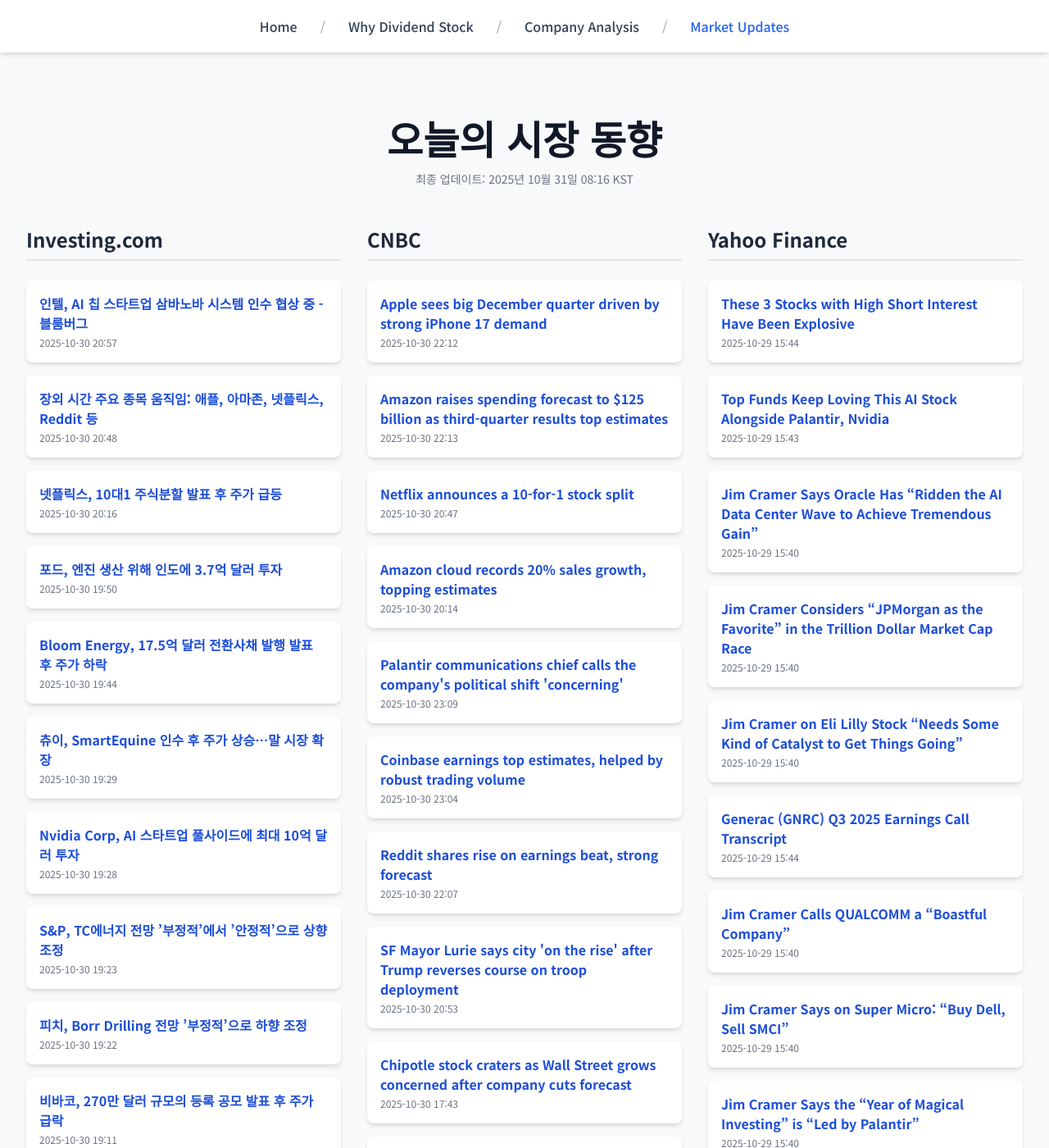
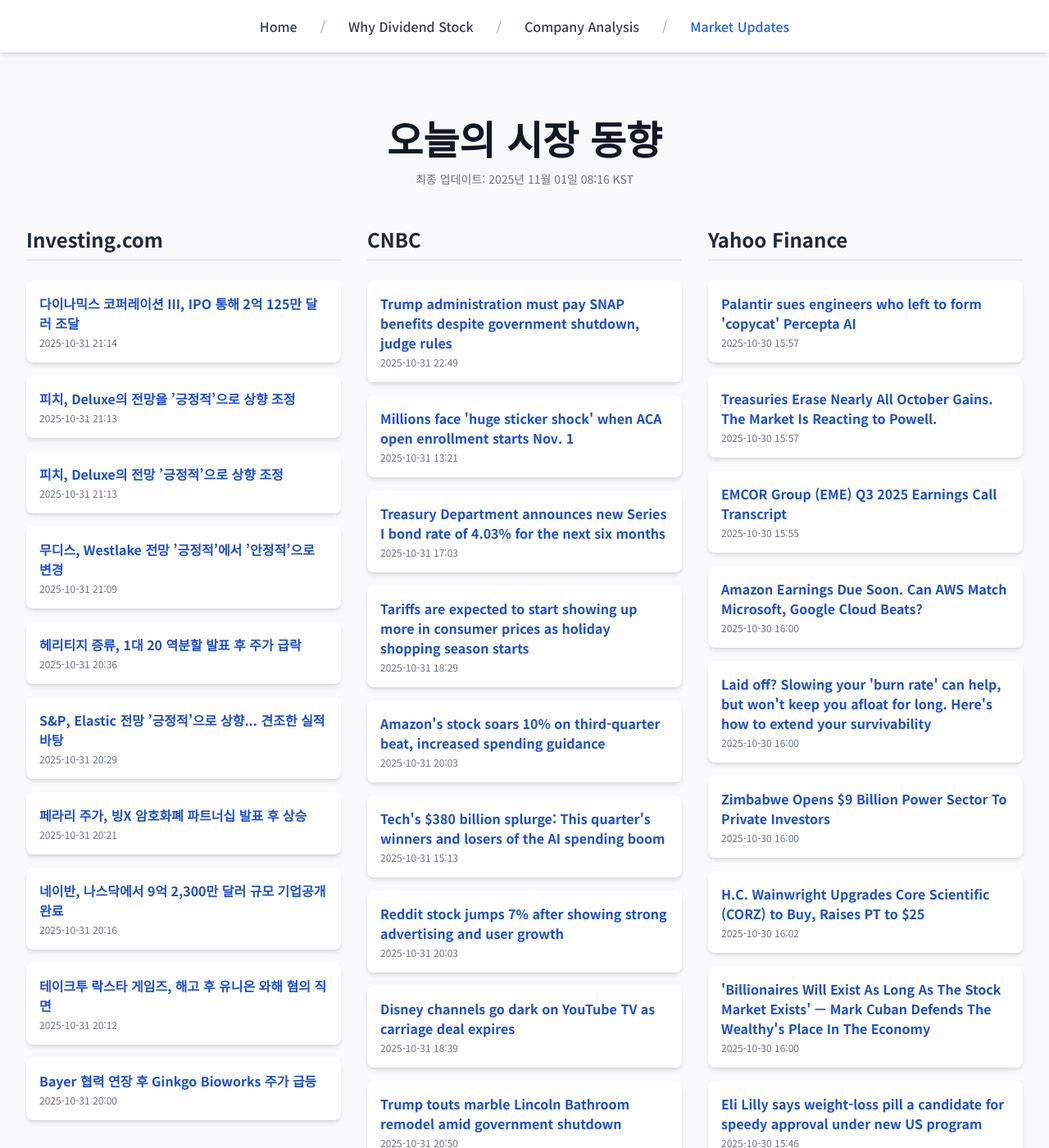
Before and after one commit to Kay-Hwang/my-company-analysis, a Jekyll site: the page built from market-updates.html, in a window 1280 px wide and 1400 px high. Shown: the whole window at 82% size. Built offline with Jekyll 4.4.1, drawn with Linux system fonts in a browser that asks for light colours; nearby versions of some CDN libraries; a script that is not in the unit is left out; some of the changed text lies outside the part shown.

Commit message:
Update daily data

```diff
--- a/_data/latest_data.json
+++ b/_data/latest_data.json
@@ -1,190 +1,190 @@
 {
-  "lastUpdated": "2025년 10월 31일 08:16 KST",
+  "lastUpdated": "2025년 11월 01일 08:16 KST",
   "news": {
     "investing": [
       {
-        "title": "인텔, AI 칩 스타트업 삼바노바 시스템 인수 협상 중 - 블룸버그",
-        "link": "https://kr.investing.com/news/stock-market-news/article-93CH-1692940",
-        "pubDate": "2025-10-30 20:57:41",
-        "summary": "인텔, AI 칩 스타트업 삼바노바 시스템 인수 협상 중 - 블룸버그"
+        "title": "다이나믹스 코퍼레이션 III, IPO 통해 2억 125만 달러 조달",
+        "link": "https://kr.investing.com/news/stock-market-news/article-432SI-1695137",
+        "pubDate": "2025-10-31 21:14:08",
+        "summary": "다이나믹스 코퍼레이션 III, IPO 통해 2억 125만 달러 조달"
       },
       {
-        "title": "장외 시간 주요 종목 움직임: 애플, 아마존, 넷플릭스, Reddit 등",
-        "link": "https://kr.investing.com/news/stock-market-news/article-432SI-1692913",
-        "pubDate": "2025-10-30 20:48:28",
-        "summary": "장외 시간 주요 종목 움직임: 애플, 아마존, 넷플릭스, Reddit 등"
+        "title": "피치, Deluxe의 전망을 ’긍정적’으로 상향 조정",
+        "link": "https://kr.investing.com/news/stock-market-news/article-93CH-1695136",
+        "pubDate": "2025-10-31 21:13:43",
+        "summary": "피치, Deluxe의 전망을 ’긍정적’으로 상향 조정"
       },
       {
-        "title": "넷플릭스, 10대1 주식분할 발표 후 주가 급등",
-        "link": "https://kr.investing.com/news/stock-market-news/article-1692756",
-        "pubDate": "2025-10-30 20:16:32",
-        "summary": "넷플릭스, 10대1 주식분할 발표 후 주가 급등"
+        "title": "피치, Deluxe의 전망 ’긍정적’으로 상향 조정",
+        "link": "https://kr.investing.com/news/stock-market-news/article-93CH-1695135",
+        "pubDate": "2025-10-31 21:13:40",
+        "summary": "피치, Deluxe의 전망 ’긍정적’으로 상향 조정"
       },
       {
-        "title": "포드, 엔진 생산 위해 인도에 3.7억 달러 투자",
-        "link": "https://kr.investing.com/news/stock-market-news/article-93CH-1692673",
-        "pubDate": "2025-10-30 19:50:10",
-        "summary": "포드, 엔진 생산 위해 인도에 3.7억 달러 투자"
+        "title": "무디스, Westlake 전망 ’긍정적’에서 ’안정적’으로 변경",
+        "link": "https://kr.investing.com/news/stock-market-news/article-93CH-1695127",
+        "pubDate": "2025-10-31 21:09:14",
+        "summary": "무디스, Westlake 전망 ’긍정적’에서 ’안정적’으로 변경"
       },
       {
-        "title": "Bloom Energy, 17.5억 달러 전환사채 발행 발표 후 주가 하락",
-        "link": "https://kr.investing.com/news/stock-market-news/article-93CH-1692666",
-        "pubDate": "2025-10-30 19:44:16",
-        "summary": "Bloom Energy, 17.5억 달러 전환사채 발행 발표 후 주가 하락"
+        "title": "헤리티지 증류, 1대 20 역분할 발표 후 주가 급락",
+        "link": "https://kr.investing.com/news/stock-market-news/article-93CH-1695098",
+        "pubDate": "2025-10-31 20:36:06",
+        "summary": "헤리티지 증류, 1대 20 역분할 발표 후 주가 급락"
       },
       {
-        "title": "츄이, SmartEquine 인수 후 주가 상승…말 시장 확장",
-        "link": "https://kr.investing.com/news/stock-market-news/article-93CH-1692651",
-        "pubDate": "2025-10-30 19:29:34",
-        "summary": "츄이, SmartEquine 인수 후 주가 상승…말 시장 확장"
+        "title": "S&P, Elastic 전망 ’긍정적’으로 상향... 견조한 실적 바탕",
+        "link": "https://kr.investing.com/news/stock-market-news/article-93CH-1695085",
+        "pubDate": "2025-10-31 20:29:54",
+        "summary": "S&P, Elastic 전망 ’긍정적’으로 상향... 견조한 실적 바탕"
       },
       {
-        "title": "Nvidia Corp, AI 스타트업 풀사이드에 최대 10억 달러 투자",
-        "link": "https://kr.investing.com/news/stock-market-news/article-93CH-1692650",
-        "pubDate": "2025-10-30 19:28:16",
-        "summary": "Nvidia Corp, AI 스타트업 풀사이드에 최대 10억 달러 투자"
+        "title": "페라리 주가, 빙X 암호화폐 파트너십 발표 후 상승",
+        "link": "https://kr.investing.com/news/stock-market-news/article-93CH-1695068",
+        "pubDate": "2025-10-31 20:21:30",
+        "summary": "페라리 주가, 빙X 암호화폐 파트너십 발표 후 상승"
       },
       {
-        "title": "S&P, TC에너지 전망 ’부정적’에서 ’안정적’으로 상향 조정",
-        "link": "https://kr.investing.com/news/stock-market-news/article-93CH-1692646",
-        "pubDate": "2025-10-30 19:23:46",
-        "summary": "S&P, TC에너지 전망 ’부정적’에서 ’안정적’으로 상향 조정"
+        "title": "네이반, 나스닥에서 9억 2,300만 달러 규모 기업공개 완료",
+        "link": "https://kr.investing.com/news/stock-market-news/article-432SI-1695050",
+        "pubDate": "2025-10-31 20:16:24",
+        "summary": "네이반, 나스닥에서 9억 2,300만 달러 규모 기업공개 완료"
       },
       {
-        "title": "피치, Borr Drilling 전망 ’부정적’으로 하향 조정",
-        "link": "https://kr.investing.com/news/stock-market-news/article-93CH-1692643",
-        "pubDate": "2025-10-30 19:22:58",
-        "summary": "피치, Borr Drilling 전망 ’부정적’으로 하향 조정"
+        "title": "테이크투 락스타 게임즈, 해고 후 유니온 와해 혐의 직면",
+        "link": "https://kr.investing.com/news/stock-market-news/article-93CH-1695041",
+        "pubDate": "2025-10-31 20:12:34",
+        "summary": "테이크투 락스타 게임즈, 해고 후 유니온 와해 혐의 직면"
       },
       {
-        "title": "비바코, 270만 달러 규모의 등록 공모 발표 후 주가 급락",
-        "link": "https://kr.investing.com/news/stock-market-news/article-93CH-1692632",
-        "pubDate": "2025-10-30 19:11:40",
-        "summary": "비바코, 270만 달러 규모의 등록 공모 발표 후 주가 급락"
+        "title": "Bayer 협력 연장 후 Ginkgo Bioworks 주가 급등",
+        "link": "https://kr.investing.com/news/stock-market-news/article-93CH-1695017",
+        "pubDate": "2025-10-31 20:00:27",
+        "summary": "Bayer 협력 연장 후 Ginkgo Bioworks 주가 급등"
       }
     ],
     "cnbc": [
       {
-        "title": "Apple sees big December quarter driven by strong iPhone 17 demand",
-        "link": "https://www.cnbc.com/2025/10/30/apple-aapl-earnings-report-q4-2025.html",
-        "pubDate": "Thu, 30 Oct 2025 22:12:03 GMT",
-        "summary": "The fourth quarter, which runs through the end of September, is the first quarter that includes sales from new iPhone 17 models."
+        "title": "Trump administration must pay SNAP benefits despite government shutdown, judge rules",
+        "link": "https://www.cnbc.com/2025/10/31/snap-trump-judge-food-stamps-shutdown.html",
+        "pubDate": "Fri, 31 Oct 2025 22:49:01 GMT",
+        "summary": "The Justice Department argued that the food stamp program, which feeds more than 40 million Americans, effectively did not exist anymore due to the shutdown."
       },
       {
-        "title": "Amazon raises spending forecast to $125 billion as third-quarter results top estimates",
-        "link": "https://www.cnbc.com/2025/10/30/amazon-amzn-q3-earnings-report-2025.html",
-        "pubDate": "Thu, 30 Oct 2025 22:13:55 GMT",
-        "summary": "AWS revenue accelerated 20.2% to $33 billion, which CEO Andy Jassy said was a pace it hadn't seen since 2022."
+        "title": "Millions face 'huge sticker shock' when ACA open enrollment starts Nov. 1",
+        "link": "https://www.cnbc.com/2025/10/31/aca-open-enrollment-starts-enhanced-subsidies.html",
+        "pubDate": "Fri, 31 Oct 2025 13:21:53 GMT",
+        "summary": "Millions of households logging on to enroll in a health plan via the Affordable Care Act marketplace will see much higher premiums."
       },
       {
-        "title": "Netflix announces a 10-for-1 stock split",
-        "link": "https://www.cnbc.com/2025/10/30/netflix-stock-split.html",
-        "pubDate": "Thu, 30 Oct 2025 20:47:33 GMT",
-        "summary": "The stock is currently one of 10 stocks in the S&amp;P 500 with a price above $1,000."
+        "title": "Treasury Department announces new Series I bond rate of 4.03% for the next six months",
+        "link": "https://www.cnbc.com/2025/10/31/treasury-i-bond-rate-through-april-2026.html",
+        "pubDate": "Fri, 31 Oct 2025 17:03:45 GMT",
+        "summary": "The U.S. Department of the Treasury has announced new Series I bond rates through April 2026."
       },
       {
-        "title": "Amazon cloud records 20% sales growth, topping estimates",
-        "link": "https://www.cnbc.com/2025/10/30/aws-q3-2025-earnings-report-amazon-cloud.html",
-        "pubDate": "Thu, 30 Oct 2025 20:14:15 GMT",
-        "summary": "Amazon Web Services is the world's top provider of cloud infrastructure, but it's facing intensifying pressure from competitors Google and Microsoft."
+        "title": "Tariffs are expected to start showing up more in consumer prices as holiday shopping season starts",
+        "link": "https://www.cnbc.com/2025/10/31/tariffs-are-expected-to-start-showing-up-more-in-consumer-prices-as-holiday-shopping-season-starts.html",
+        "pubDate": "Fri, 31 Oct 2025 18:29:52 GMT",
+        "summary": "Impacts have been muted so far as companies built up inventories ahead of the duties and have absorbed some of the impact."
       },
       {
-        "title": "Palantir communications chief calls the company's political shift 'concerning'",
-        "link": "https://www.cnbc.com/2025/10/30/palantir-trump-karp-politics.html",
-        "pubDate": "Thu, 30 Oct 2025 23:09:26 GMT",
-        "summary": "Palantir Head of Global Communications Lisa Gordon's comments come as CEO Alex Karp aligns himself further with the Trump administration."
+        "title": "Amazon's stock soars 10% on third-quarter beat, increased spending guidance",
+        "link": "https://www.cnbc.com/2025/10/31/amazon-amzn-stock-earnings-revenue-ai-cloud.html",
+        "pubDate": "Fri, 31 Oct 2025 20:03:00 GMT",
+        "summary": "Amazon blew past analyst estimates in its third-quarter earnings report and raised its capital expenditures forecast for the year to $125 billion."
       },
       {
-        "title": "Coinbase earnings top estimates, helped by robust trading volume",
-        "link": "https://www.cnbc.com/2025/10/30/coinbase-shares-rise-on-third-quarter-earnings-beat-.html",
-        "pubDate": "Thu, 30 Oct 2025 23:04:59 GMT",
-        "summary": "Coinbase shares rose more than 2% after the crypto exchange posted better-than-expected earnings and revenue for the third quarter."
+        "title": "Tech's $380 billion splurge: This quarter's winners and losers of the AI spending boom",
+        "link": "https://www.cnbc.com/2025/10/31/tech-ai-google-meta-amazon-microsoft-spend.html",
+        "pubDate": "Fri, 31 Oct 2025 15:13:52 GMT",
+        "summary": "With the largest cloud and internet companies reporting results this week, it's clear that spending on artificial intelligence is only increasing."
       },
       {
-        "title": "Reddit shares rise on earnings beat, strong forecast",
-        "link": "https://www.cnbc.com/2025/10/30/reddit-rddt-q3-2025.html",
-        "pubDate": "Thu, 30 Oct 2025 22:07:39 GMT",
-        "summary": "Reddit reported third-quarter earnings on Thursday in which the company beat on the top and bottom and provided strong guidance."
+        "title": "Reddit stock jumps 7% after showing strong advertising and user growth",
+        "link": "https://www.cnbc.com/2025/10/31/reddit-rddt-stock-earnings-outlook.html",
+        "pubDate": "Fri, 31 Oct 2025 20:03:06 GMT",
+        "summary": "Reddit's stock popped after the company surpassed third-quarter estimates due to strong advertising growth."
       },
       {
-        "title": "SF Mayor Lurie says city 'on the rise' after Trump reverses course on troop deployment",
-        "link": "https://www.cnbc.com/2025/10/30/sf-mayor-daniel-lurie-says-city-improving-after-trump-deployment-issue.html",
-        "pubDate": "Thu, 30 Oct 2025 20:53:08 GMT",
-        "summary": "Mayor Lurie told CNBC that he feels pressure \"every day\" to deliver safe and clean streets for residents."
+        "title": "Disney channels go dark on YouTube TV as carriage deal expires",
+        "link": "https://www.cnbc.com/2025/10/31/disney-content-to-go-dark-on-youtubetv-amid-contract-dispute-.html",
+        "pubDate": "Fri, 31 Oct 2025 18:39:38 GMT",
+        "summary": "Disney content, including channels like ABC and ESPN, was removed from YouTube TV overnight, after the two companies failed to renew a contract."
       },
       {
-        "title": "Chipotle stock craters as Wall Street grows concerned after company cuts forecast",
-        "link": "https://www.cnbc.com/2025/10/30/chipotle-stock-falls-after-q3-earnings-report.html",
-        "pubDate": "Thu, 30 Oct 2025 17:43:44 GMT",
-        "summary": "At least five Wall Street analysts have cut their price targets for Chipotle shares after the chain's third-quarter earnings report."
+        "title": "Trump touts marble Lincoln Bathroom remodel amid government shutdown",
+        "link": "https://www.cnbc.com/2025/10/31/trump-bathroom-white-house-remodel-shutdown.html",
+        "pubDate": "Fri, 31 Oct 2025 20:50:08 GMT",
+        "summary": "Trump's bathroom update follows his major makeover of the Oval Office, and the demolition of the White House East Wing, to be replaced by a large ballroom."
       },
       {
-        "title": "How the Fed's decision to lower interest rates could widen the generational wealth gap",
-        "link": "https://www.cnbc.com/2025/10/29/fed-rate-cut-generational-wealth-gap.html",
-        "pubDate": "Thu, 30 Oct 2025 12:55:04 GMT",
-        "summary": "Lowering the federal funds rate typically leads to increases in asset values and may widen wealth gaps in the U.S."
+        "title": "Cramer's week ahead: Earnings from Palantir, McDonald's, Robinhood, Warner Bros Discovery",
+        "link": "https://www.cnbc.com/2025/10/31/cramers-week-ahead-palantir-mcdonalds-robinhood-warner-bros-discovery.html",
+        "pubDate": "Fri, 31 Oct 2025 22:43:12 GMT",
+        "summary": "CNBC's Jim Cramer on Friday told investors what to pay attention to next week on Wall Street."
       }
     ],
     "yahoo": [
       {
-        "title": "These 3 Stocks with High Short Interest Have Been Explosive",
-        "link": "https://finance.yahoo.com/news/3-stocks-high-short-interest-154408699.html",
-        "pubDate": "2025-10-29T15:44:08Z",
-        "summary": "These 3 Stocks with High Short Interest Have Been Explosive"
+        "title": "Palantir sues engineers who left to form 'copycat' Percepta AI",
+        "link": "https://finance.yahoo.com/news/palantir-sues-engineers-left-form-155756889.html",
+        "pubDate": "2025-10-30T15:57:56Z",
+        "summary": "Palantir sues engineers who left to form 'copycat' Percepta AI"
       },
       {
-        "title": "Top Funds Keep Loving This AI Stock Alongside Palantir, Nvidia",
-        "link": "https://www.investors.com/research/breakout-stocks-technical-analysis/applovin-stock-rides-ai-demand-alongside-palantir-nvidia/?src=A00220&yptr=yahoo",
-        "pubDate": "2025-10-29T15:43:01Z",
-        "summary": "Top Funds Keep Loving This AI Stock Alongside Palantir, Nvidia"
+        "title": "Treasuries Erase Nearly All October Gains. The Market Is Reacting to Powell.",
+        "link": "https://www.barrons.com/articles/treasuries-powell-rates-december-cut-74d7ce16?siteid=yhoof2&yptr=yahoo",
+        "pubDate": "2025-10-30T15:57:00Z",
+        "summary": "Treasuries Erase Nearly All October Gains. The Market Is Reacting to Powell."
       },
       {
-        "title": "Jim Cramer Says Oracle Has “Ridden the AI Data Center Wave to Achieve Tremendous Gain”",
-        "link": "https://finance.yahoo.com/news/jim-cramer-says-oracle-ridden-154027707.html",
-        "pubDate": "2025-10-29T15:40:27Z",
-        "summary": "Jim Cramer Says Oracle Has “Ridden the AI Data Center Wave to Achieve Tremendous Gain”"
+        "title": "EMCOR Group (EME) Q3 2025 Earnings Call Transcript",
+        "link": "https://finance.yahoo.com/news/emcor-group-eme-q3-2025-155538222.html",
+        "pubDate": "2025-10-30T15:55:38Z",
+        "summary": "EMCOR Group (EME) Q3 2025 Earnings Call Transcript"
       },
       {
-        "title": "Jim Cramer Considers “JPMorgan as the Favorite” in the Trillion Dollar Market Cap Race",
-        "link": "https://finance.yahoo.com/news/jim-cramer-considers-jpmorgan-favorite-154028490.html",
-        "pubDate": "2025-10-29T15:40:28Z",
-        "summary": "Jim Cramer Considers “JPMorgan as the Favorite” in the Trillion Dollar Market Cap Race"
+        "title": "Amazon Earnings Due Soon. Can AWS Match Microsoft, Google Cloud Beats?",
+        "link": "https://www.investors.com/news/technology/amazon-stock-q3-2025-earnings-preview-amzn-news/?src=A00220&yptr=yahoo",
+        "pubDate": "2025-10-30T16:00:17Z",
+        "summary": "Amazon Earnings Due Soon. Can AWS Match Microsoft, Google Cloud Beats?"
       },
       {
-        "title": "Jim Cramer on Eli Lilly Stock “Needs Some Kind of Catalyst to Get Things Going”",
-        "link": "https://finance.yahoo.com/news/jim-cramer-eli-lilly-stock-154024447.html",
-        "pubDate": "2025-10-29T15:40:24Z",
-        "summary": "Jim Cramer on Eli Lilly Stock “Needs Some Kind of Catalyst to Get Things Going”"
+        "title": "Laid off? Slowing your 'burn rate' can help, but won't keep you afloat for long. Here's how to extend your survivability",
+        "link": "https://finance.yahoo.com/news/laid-off-slowing-burn-rate-160000966.html",
+        "pubDate": "2025-10-30T16:00:00Z",
+        "summary": "Laid off? Slowing your 'burn rate' can help, but won't keep you afloat for long. Here's how to extend your survivability"
       },
       {
-        "title": "Generac (GNRC) Q3 2025 Earnings Call Transcript",
-        "link": "https://finance.yahoo.com/news/generac-gnrc-q3-2025-earnings-154447868.html",
-        "pubDate": "2025-10-29T15:44:47Z",
-        "summary": "Generac (GNRC) Q3 2025 Earnings Call Transcript"
+        "title": "Zimbabwe Opens $9 Billion Power Sector To Private Investors",
+        "link": "https://finance.yahoo.com/news/zimbabwe-opens-9-billion-power-160000772.html",
+        "pubDate": "2025-10-30T16:00:00Z",
+        "summary": "Zimbabwe Opens $9 Billion Power Sector To Private Investors"
       },
       {
-        "title": "Jim Cramer Calls QUALCOMM a “Boastful Company”",
-        "link": "https://finance.yahoo.com/news/jim-cramer-calls-qualcomm-boastful-154046549.html",
-        "pubDate": "2025-10-29T15:40:46Z",
-        "summary": "Jim Cramer Calls QUALCOMM a “Boastful Company”"
+        "title": "H.C. Wainwright Upgrades Core Scientific (CORZ) to Buy, Raises PT to $25",
+        "link": "https://finance.yahoo.com/news/h-c-wainwright-upgrades-core-160234292.html",
+        "pubDate": "2025-10-30T16:02:34Z",
+        "summary": "H.C. Wainwright Upgrades Core Scientific (CORZ) to Buy, Raises PT to $25"
       },
       {
-        "title": "Jim Cramer Says on Super Micro: “Buy Dell, Sell SMCI”",
-        "link": "https://finance.yahoo.com/news/jim-cramer-says-super-micro-154038912.html",
-        "pubDate": "2025-10-29T15:40:38Z",
-        "summary": "Jim Cramer Says on Super Micro: “Buy Dell, Sell SMCI”"
+        "title": "'Billionaires Will Exist As Long As The Stock Market Exists' — Mark Cuban Defends The Wealthy's Place In The Economy",
+        "link": "https://finance.yahoo.com/news/billionaires-exist-long-stock-market-160109340.html",
+        "pubDate": "2025-10-30T16:00:00Z",
+        "summary": "'Billionaires Will Exist As Long As The Stock Market Exists' — Mark Cuban Defends The Wealthy's Place In The Economy"
       },
       {
-        "title": "Jim Cramer Says the “Year of Magical Investing” is “Led by Palantir”",
-        "link": "https://finance.yahoo.com/news/jim-cramer-says-magical-investing-154044363.html",
-        "pubDate": "2025-10-29T15:40:44Z",
-        "summary": "Jim Cramer Says the “Year of Magical Investing” is “Led by Palantir”"
+        "title": "Eli Lilly says weight-loss pill a candidate for speedy approval under new US program",
+        "link": "https://finance.yahoo.com/news/eli-lilly-says-weight-loss-154612603.html",
+        "pubDate": "2025-10-30T15:46:12Z",
+        "summary": "Eli Lilly says weight-loss pill a candidate for speedy approval under new US program"
       },
       {
-        "title": "Jim Cramer Says “Visa Should be a Trillionaire Within Three Years” If It Keeps Up Its Growth",
-        "link": "https://finance.yahoo.com/news/jim-cramer-says-visa-trillionaire-154022881.html",
-        "pubDate": "2025-10-29T15:40:22Z",
-        "summary": "Jim Cramer Says “Visa Should be a Trillionaire Within Three Years” If It Keeps Up Its Growth"
+        "title": "Cardinal Health Stock Is on Pace for Its Highest Close on Record. Here’s Why.",
+        "link": "https://www.barrons.com/articles/cardinal-health-stock-price-earnings-173826d2?siteid=yhoof2&yptr=yahoo",
+        "pubDate": "2025-10-30T15:46:00Z",
+        "summary": "Cardinal Health Stock Is on Pace for Its Highest Close on Record. Here’s Why."
       }
     ]
   }
```
